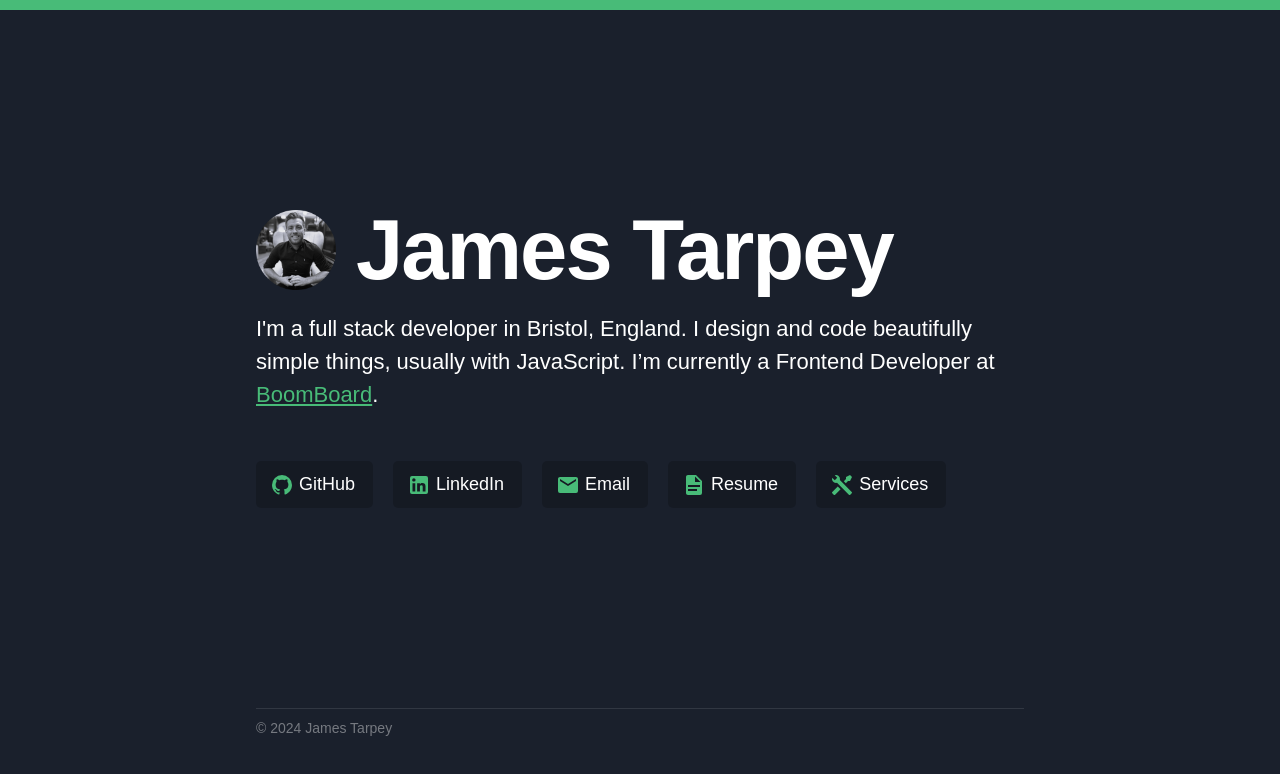
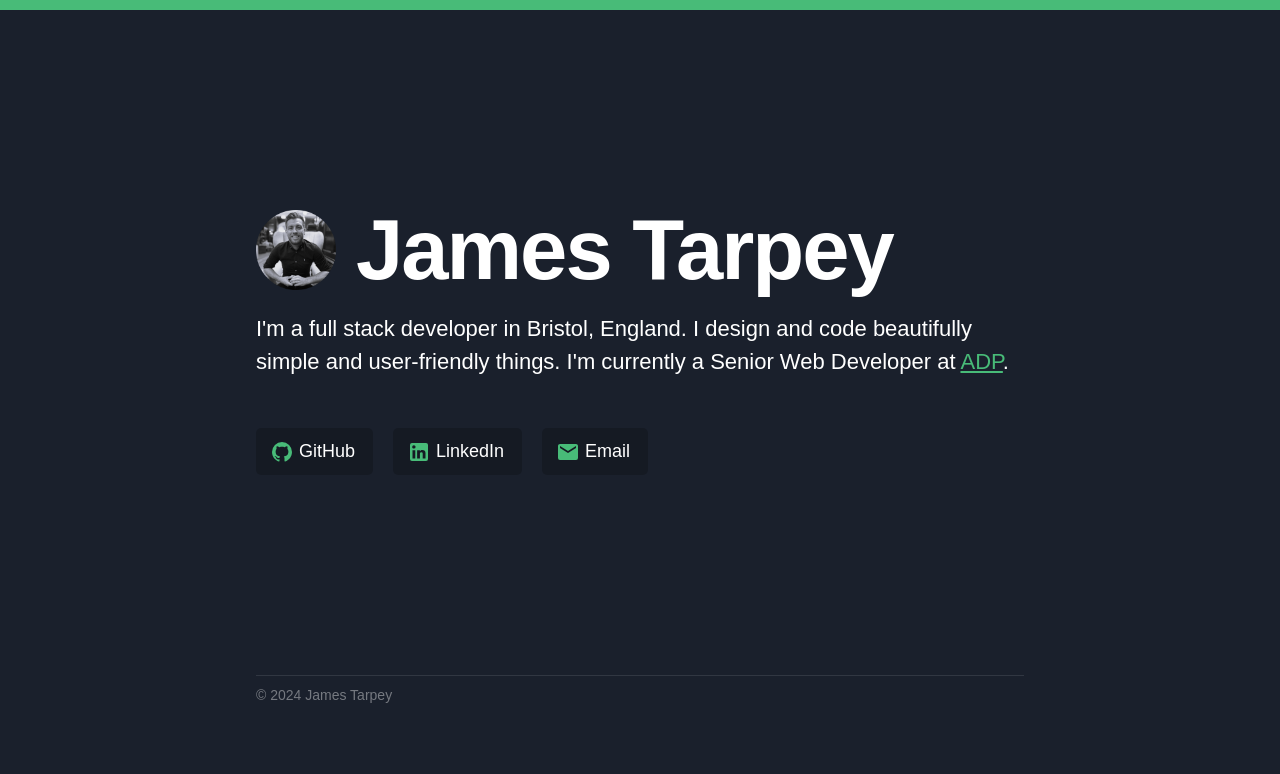
Before and after one commit to tarpey/jamestarpey, a Next.js app: page / in a window 1280 px wide. Shown: the top 774 px of the page. Built offline with nearby package versions, Linux system fonts and the light colour scheme; a web font is replaced by a local one.

Commit message:
Updated intro

```diff
--- a/pages/index.tsx
+++ b/pages/index.tsx
@@ -12,8 +12,8 @@ export default function Home() {
       </header>
       <p className="description">
         I&apos;m a full stack developer in Bristol, England. I design and code
-        beautifully simple things, usually with JavaScript. I’m currently a
-        Frontend Developer at <a href="https://boomboard.io">BoomBoard</a>.
+        beautifully simple and user-friendly things. I&apos;m currently a Senior
+        Web Developer at <a href="https://uk.adp.com">ADP</a>.
       </p>
       <div className="buttons">
         <Button
@@ -33,8 +33,8 @@ export default function Home() {
           text="Email"
           url="mailto:hello@jamestarpey.com"
         />
-        <Button icon="mdiFileDocument" text="Resume" url="/resume" />
-        <Button icon="mdiTools" text="Services" url="/services" />
+        {/* <Button icon="mdiFileDocument" text="Resume" url="/resume" />
+        <Button icon="mdiTools" text="Services" url="/services" /> */}
       </div>
       {/* <h2>Projects</h2>
       <div className="grid">
```
